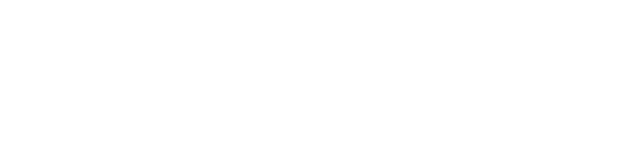
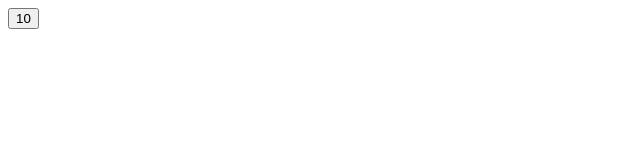
Before and after one commit to happyhye/core-js, a website: page client/index.html in a window 1280 px wide. Shown: the full height of the page, 0-640 px from the left. Drawn offline with nearby package versions, Linux system fonts and the light colour scheme.

Commit message:
웹 컴포넌트: observedAttributes, attributeChangedCallback

```diff
--- a/client/index.html
+++ b/client/index.html
@@ -12,7 +12,11 @@
   </head>
   <body>
 
-    <div id="app"></div>
+    <div id="app">
+      <c-button id="10" data-label="123">
+        <button>btn</button>
+      </c-button>
+    </div>
 
   </body>
 </html>
--- a/client/main.js
+++ b/client/main.js
@@ -1,24 +1,45 @@
-class MyElement extends HTMLElement {
+class Buttn extends HTMLElement {
+  constructor(){
+    super();
 
-  constructor(){
-    super(); //부모의 능력을 내가 다 상속받겠다.
+
+    this.button = document.querySelector('button');
   }
 
   connectedCallback(){
-    console.log('탄생함');
+    this._render();
   }
 
-  disconnectedCallback(){
-    console.log('죽음');
+  disconnectedCallback() {
+
   }
+
+  static get observedAttributes() { //(3)
+    return ['id'];   //id를 계속 감시해
+  }
+
+
+  attributeChangedCallback(name, oldValue, newValue) { // (4)
+    console.log( name, oldValue, newValue );
+
+    if(oldValue !== newValue) {
+      this._render()
+    }
+  }
+
+  _render(){
+    this.button.textContent = this.id
+  }
+
 }
 
-// 사용할 태그이름 정의,  클래스 연결
-customElements.define('c-element', MyElement)
+customElements.define('c-button', Buttn)
 
-// 태그 생성
-const elem = document.createElement('c-element');
-const app = document.getElementById('app');
-console.log(elem);
-// 추가
-app.appendChild(elem)
+
+// 외부에 의해 속성을 강제로 바꿈
+const c = document.querySelector('c-button')
+let count = 0;
+
+c.addEventListener('click', ()=>{
+  c.setAttribute('id',  ++count)
+})
```
